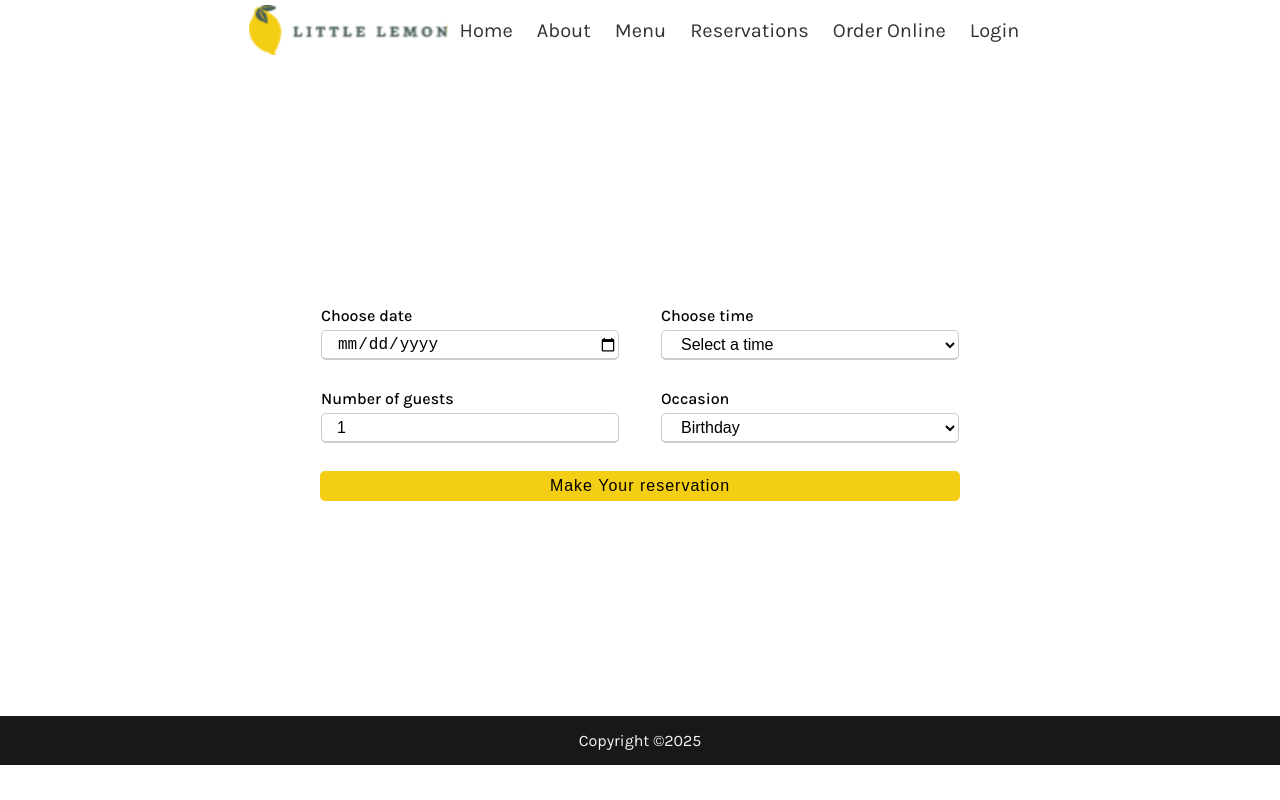
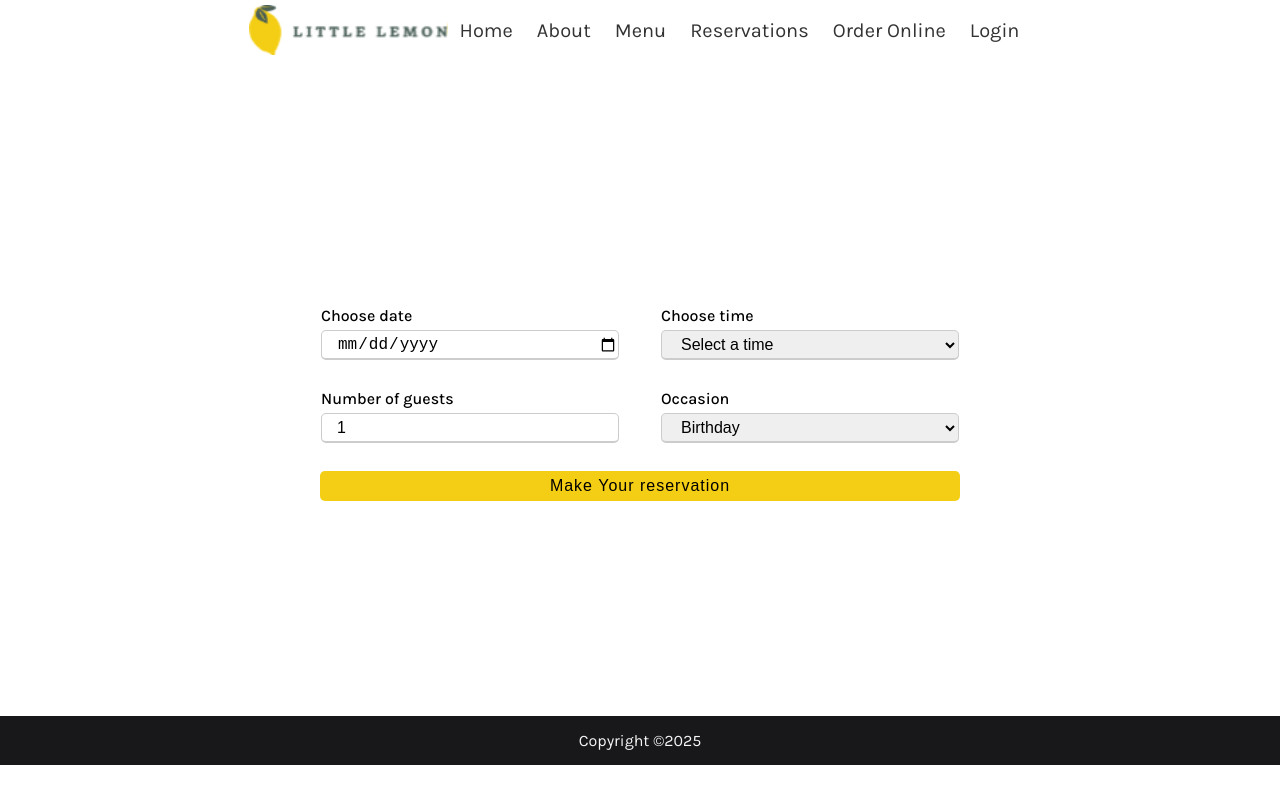
Before and after one commit to 23zeli/booking-system, a React (Vite) app: page /booking-system/reservations in a window 1280 px wide. Built offline with nearby package versions, Linux system fonts and the light colour scheme; a web font is replaced by a local one.

Commit message:
added color to bg

```diff
--- a/src/Component/BookingForm.css
+++ b/src/Component/BookingForm.css
@@ -129,7 +129,7 @@ form {
   padding-left: 15px;
   font-size: 16px;
   border-bottom-width: 2px;
-  background: none;
+  background-color: none;
 }
 
 .submit{
```
